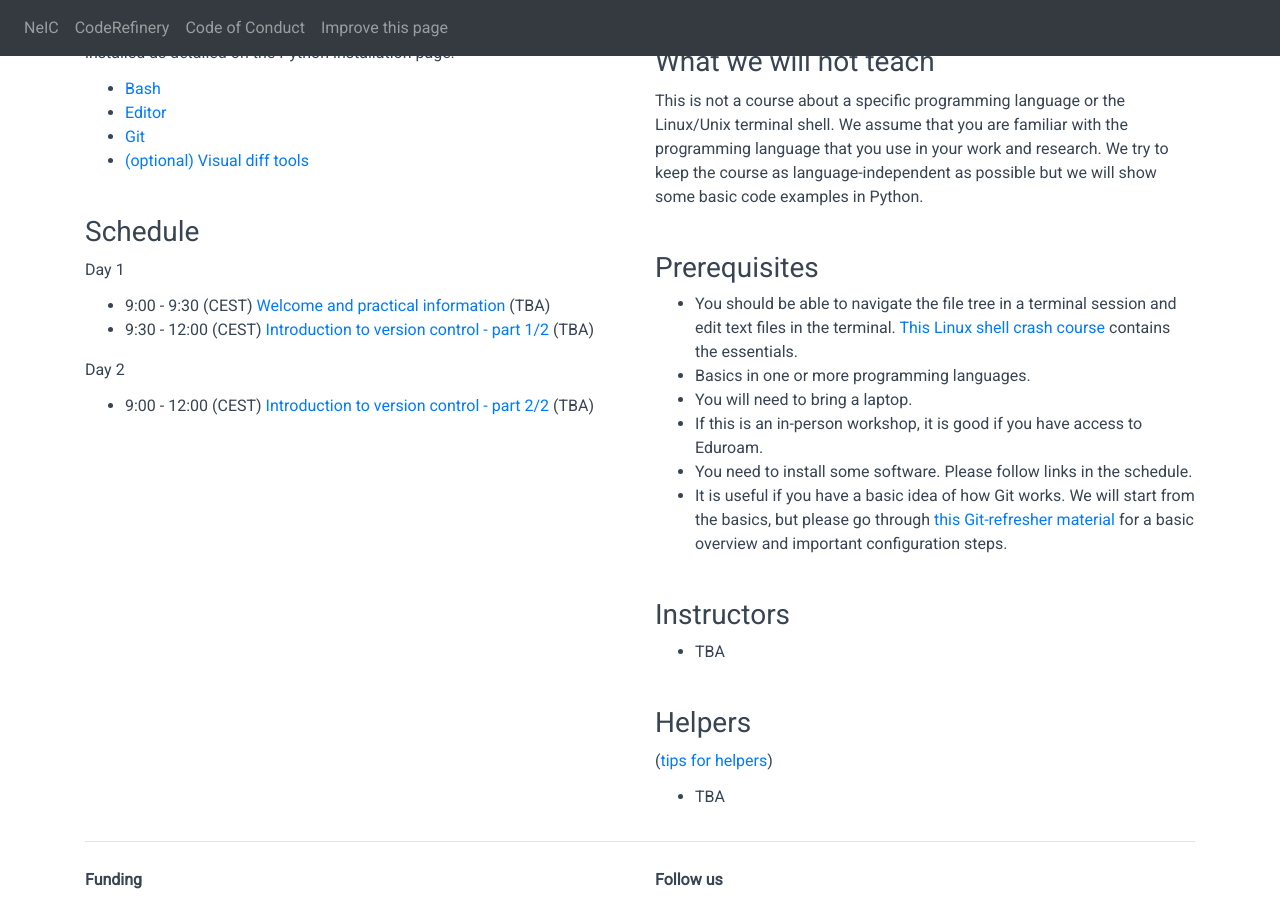
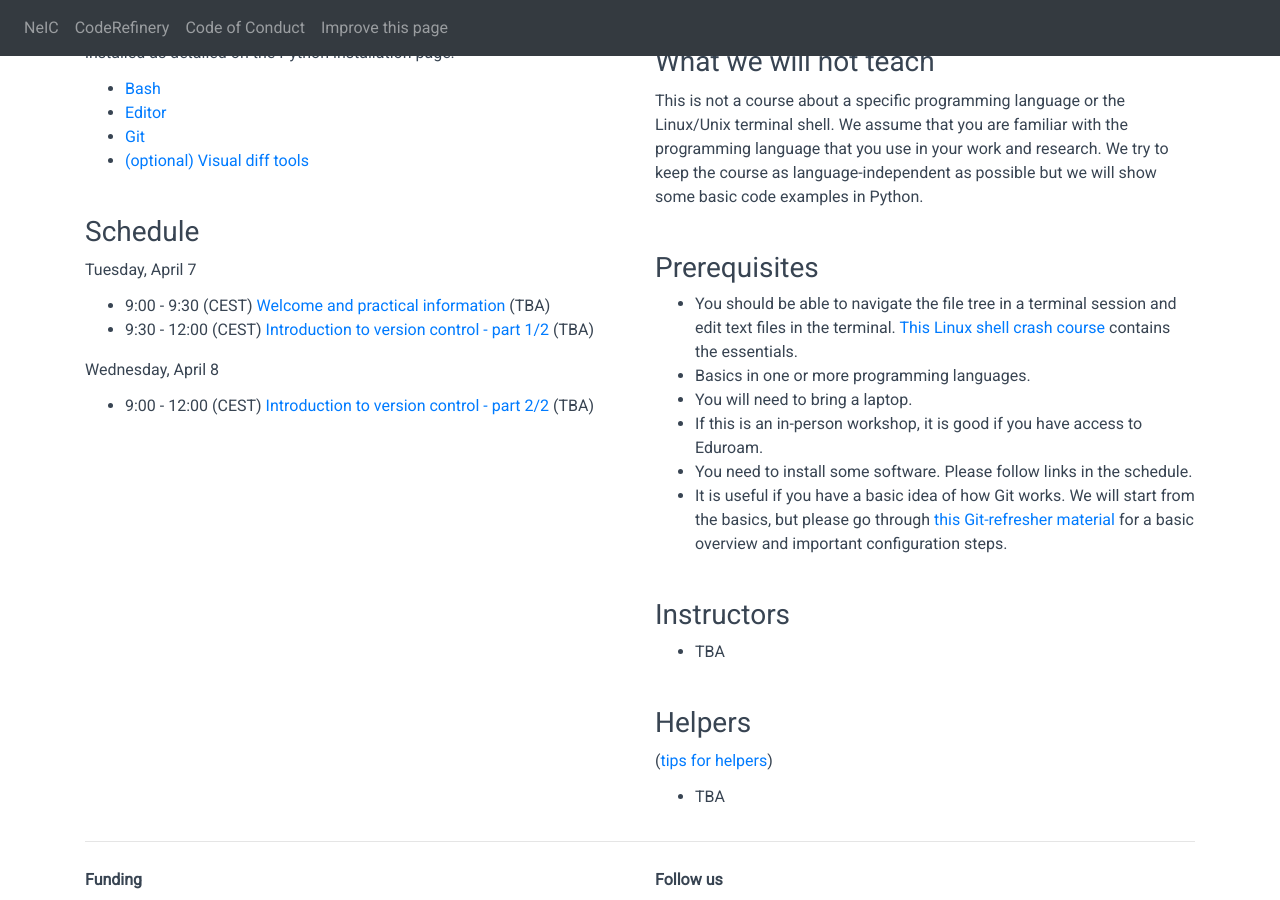
Before and after one commit to coderefinery/2020-04-07-online, a Jekyll site: the page built from index.md, in a window 1280 px wide and 900 px high, scrolled down 965 px. Built offline with Jekyll 4.4.1, drawn with Linux system fonts in a browser that asks for light colours; comment, search, counter and statistics services are not loaded.

Commit message:
dates instead of just day 1 and 2

```diff
--- a/left_column.md
+++ b/left_column.md
@@ -41,7 +41,7 @@ packages need to be installed as detailed on the Python installation page.
 
 ### Schedule
 
-Day 1
+Tuesday, April 7
 - 9:00 - 9:30 (CEST)
   [Welcome and practical information](https://github.com/coderefinery/workshop-intro/blob/master/README.md)
   (TBA)
@@ -49,7 +49,7 @@ Day 1
   [Introduction to version control - part 1/2](https://coderefinery.github.io/git-intro/)
   (TBA)
 
-Day 2
+Wednesday, April 8
 - 9:00 - 12:00 (CEST)
   [Introduction to version control - part 2/2](https://coderefinery.github.io/git-intro/)
   (TBA)
```
